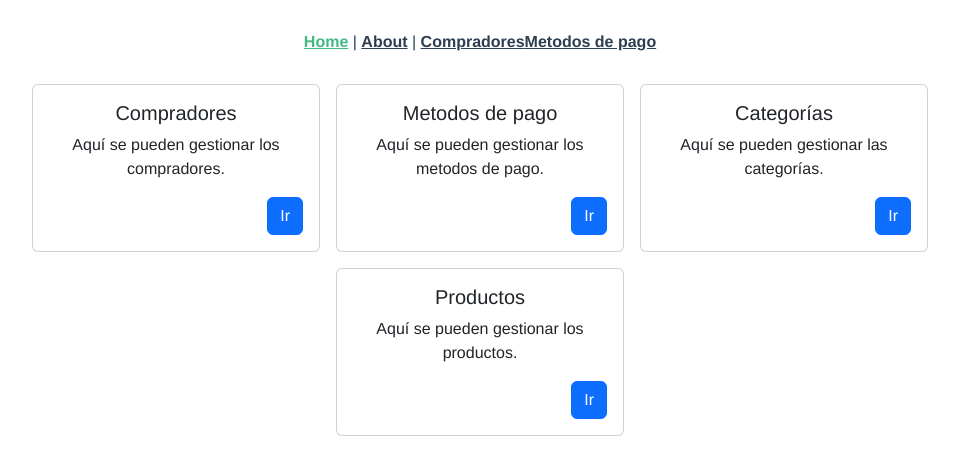
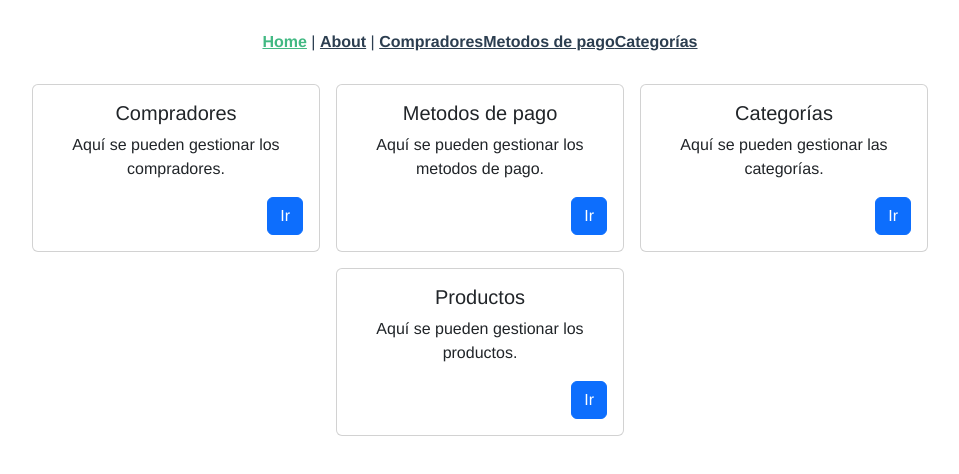
Before and after one commit to 12JUANCHO98/sisven-vue, a Vue app: page / in a window 1280 px wide. Shown: the top 474 px of the page, without its empty margins (160-1119 px from the left). Built offline with nearby package versions, Linux system fonts and the light colour scheme.

Commit message:
se agregan enlace a página de categorías

```diff
--- a/src/App.vue
+++ b/src/App.vue
@@ -4,6 +4,7 @@
     <router-link to="/about">About</router-link> |
     <router-link to="/customers">Compradores</router-link>
      <router-link to="/paymodes">Metodos de pago</router-link>
+    <router-link to="/categories">Categorías</router-link>
 
   </nav>
  <router-view />
--- a/src/router/index.ts
+++ b/src/router/index.ts
@@ -20,7 +20,8 @@ const routes: Array<RouteRecordRaw> = [
     name: 'paymodes',
     component: () => import('@/paymodes/pages/index.vue')
   },
-  {
+
+   {
     path: '/categories',
     name: 'categories',
     component: () => import('@/categories/pages/index.vue')
```
